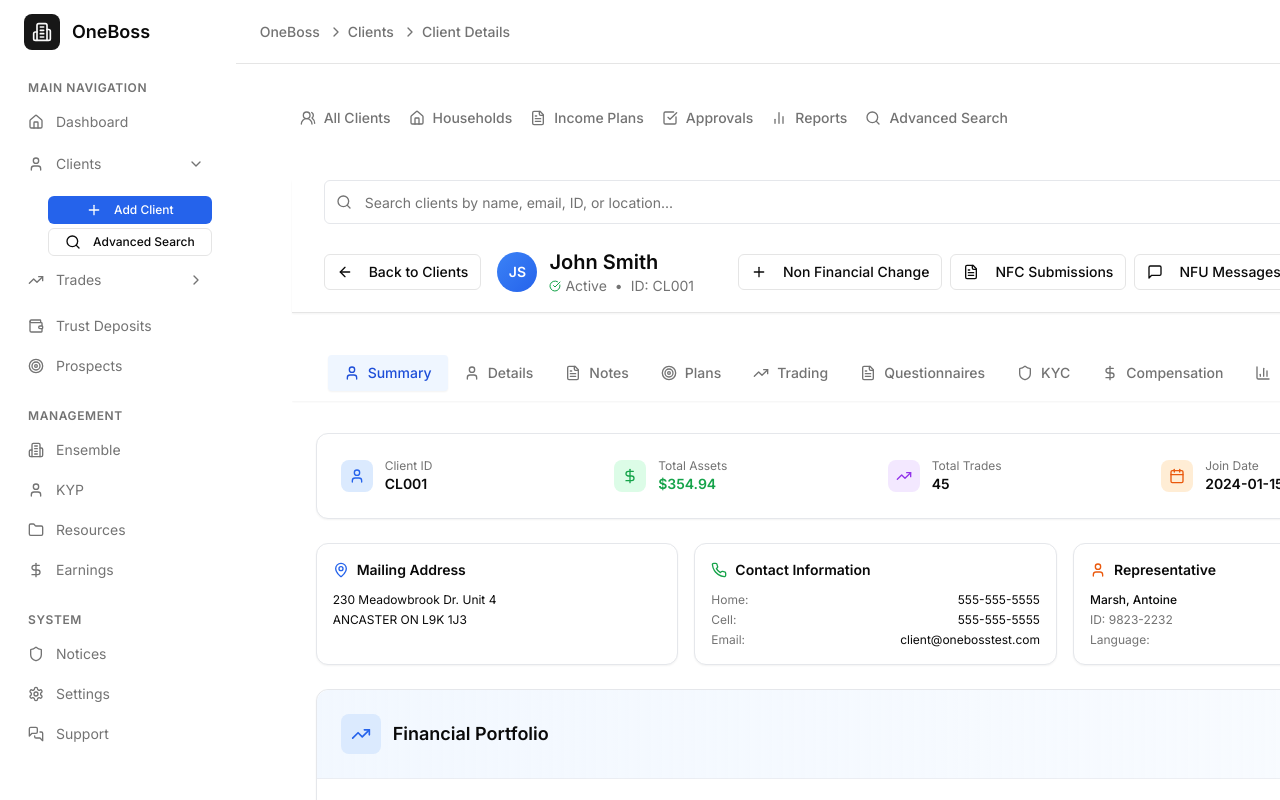
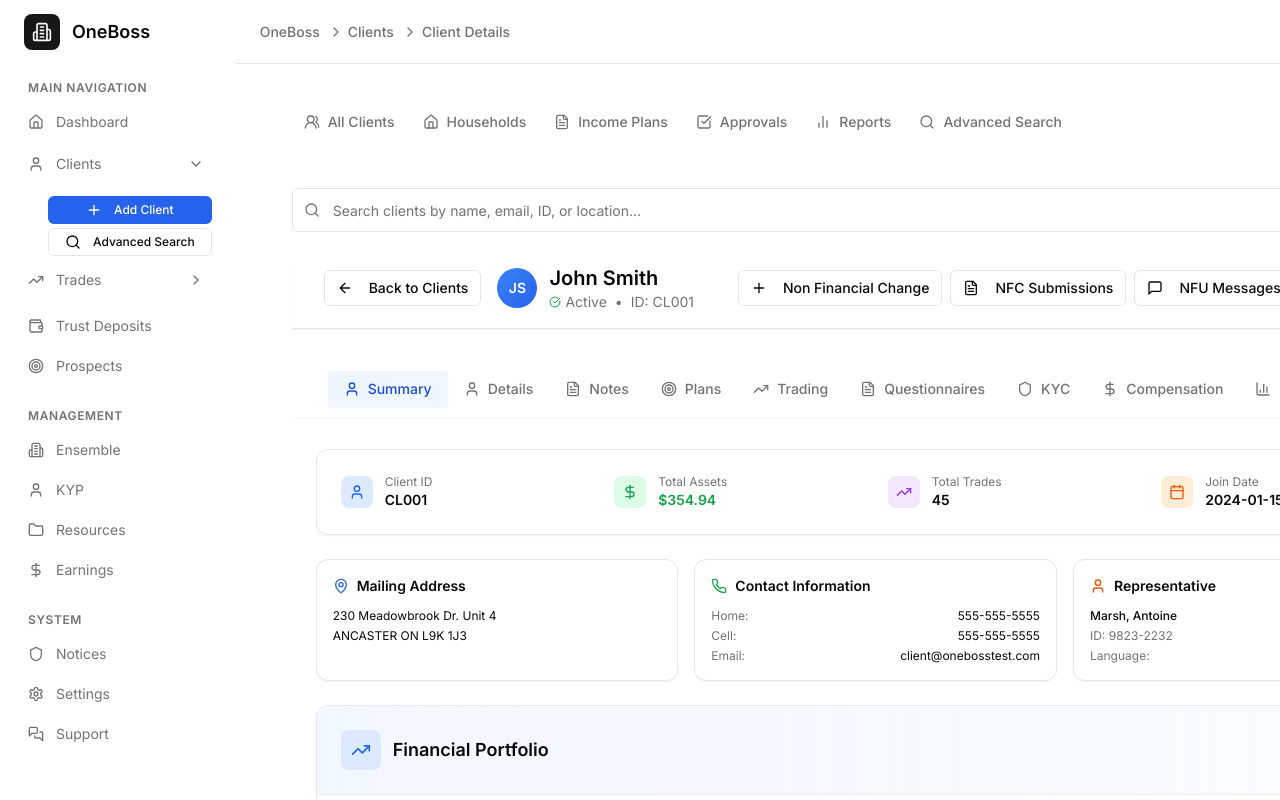
Before and after one commit to kabir2004/OneBoss---RepWEB, a Next.js app: page /clients/1 in a window 1280 px wide. Shown: the top 800 px of the page. Built offline with nearby package versions, Linux system fonts and the light colour scheme.

Commit message:
Update client info and navigation components

```diff
--- a/components/kokonutui/client-info-clean.tsx
+++ b/components/kokonutui/client-info-clean.tsx
@@ -2,6 +2,7 @@
 
 import { useState, useEffect, useCallback } from "react"
 import { useRouter } from "next/navigation"
+import Link from "next/link"
 import {
   CheckCircle,
   Clock,
@@ -23,6 +24,10 @@ import {
   Mail,
   BarChart3,
   FileText,
+  Users2,
+  Home,
+  CheckSquare,
+  BarChart2,
   AlertTriangle,
   Eye,
   Edit,
@@ -37,7 +42,6 @@ import {
   User,
   MessageSquare,
   PieChart,
-  Home,
   UserCheck,
   MapPin as AddressIcon,
   Phone as PhoneIcon,
@@ -213,14 +217,10 @@ export default function ClientInfo({ clientId }: ClientInfoProps) {
 
   return (
     <div className="space-y-8">
-      {/* Client Header */}
-      <div className="bg-card border-b border-border shadow-sm">
-        <div className="px-4 sm:px-6 lg:px-8 pb-4">
-          {/* Search Fields */}
-          <div className="relative mb-6">
-            <div className="relative w-full">
+      {/* Search Field */}
+      <div className="space-y-6">
         <div className="relative">
-                <Search className="absolute left-3 top-1/2 transform -translate-y-1/2 h-4 w-4 text-muted-foreground" />
+          <Search className="absolute left-3 top-1/2 transform -translate-y-1/2 text-muted-foreground h-4 w-4" />
           <Input
             type="text"
             placeholder="Search clients by name, email, ID, or location..."
@@ -231,9 +231,8 @@ export default function ClientInfo({ clientId }: ClientInfoProps) {
             }}
             onFocus={() => setShowSearchResults(true)}
             onBlur={handleSearchBlur}
-                  className="pl-10 pr-4 py-2 h-11 text-sm border-gray-200 focus:border-blue-500 focus:ring-1 focus:ring-blue-500 bg-white dark:bg-gray-800"
+            className="pl-10 h-11 text-sm bg-background border-input"
           />
-              </div>
 
           {/* Search Results Dropdown */}
           {showSearchResults && searchResults.length > 0 && (
@@ -273,6 +272,9 @@ export default function ClientInfo({ clientId }: ClientInfoProps) {
         </div>
       </div>
 
+      {/* Client Header */}
+      <div className="bg-card border-b border-border shadow-sm">
+        <div className="px-4 sm:px-6 lg:px-8 pb-4">
           <div className="flex items-center justify-between">
             <div className="flex items-center gap-4">
               <Button
--- a/components/kokonutui/client-navigation.tsx
+++ b/components/kokonutui/client-navigation.tsx
@@ -58,7 +58,7 @@ export default function ClientNavigation() {
       <div className="max-w-7xl mx-auto px-4 sm:px-6 lg:px-8">
         {/* Header with Navigation */}
         <div className="flex items-center justify-between py-4">
-          <div className="flex items-center gap-0.5">
+          <div className="flex items-center gap-1">
             {clientNavItems.map((item) => {
               const isActive = pathname === item.href
               const Icon = item.icon
@@ -68,7 +68,7 @@ export default function ClientNavigation() {
                   key={item.href}
                   href={item.href}
                   className={`
-                    group relative flex items-center gap-2 px-2 py-1 text-sm font-medium rounded transition-all duration-200
+                    group relative flex items-center gap-2 px-3 py-2 text-sm font-medium rounded transition-all duration-200
                     ${isActive
                       ? 'text-white bg-blue-800'
                       : 'text-muted-foreground hover:text-foreground hover:bg-accent'
```
Lines whose indentation alone changed are shown as unchanged.
